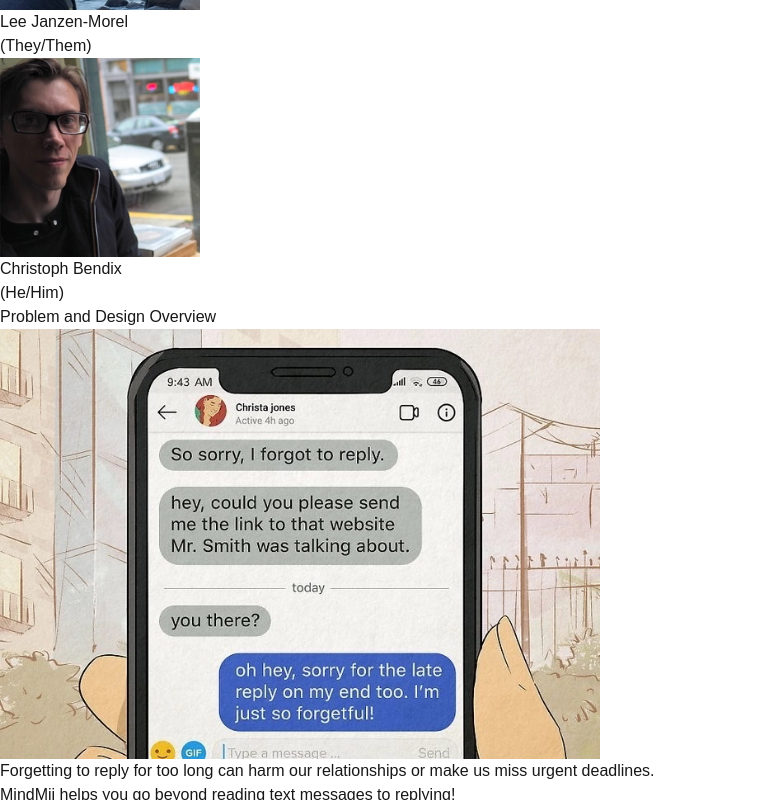
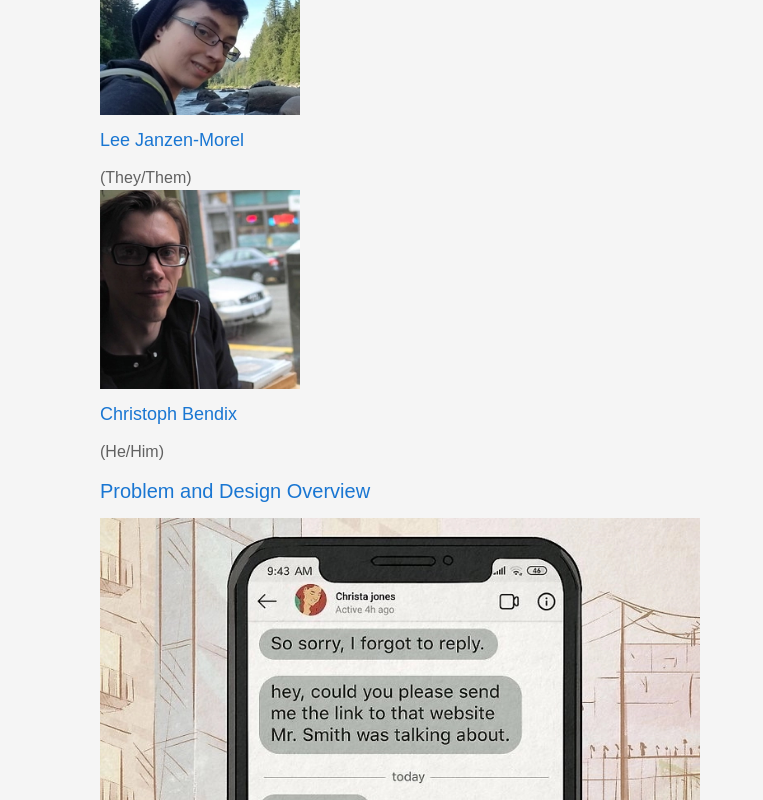
Before and after one commit to andrewpking/kingdrewsea-portfolio, a Next.js app: page /mindmii in a window 1280 px wide. Shown: the part 460-1260 px from the top of the page, without its empty margins (0-763 px from the left). Built offline with nearby package versions, Linux system fonts and the light colour scheme.

Commit message:
Added SCSS to the document for styling mdx pages.

```diff
--- a/package.json
+++ b/package.json
@@ -15,7 +15,8 @@
     "@types/mdx": "^2.0.13",
     "next": "15.1.0",
     "react": "^19.0.0",
-    "react-dom": "^19.0.0"
+    "react-dom": "^19.0.0",
+    "sass": "^1.83.0"
   },
   "devDependencies": {
     "@eslint/eslintrc": "^3",
--- a/src/app/components/ProjectImagesBlock.tsx
+++ b/src/app/components/ProjectImagesBlock.tsx
@@ -17,20 +17,22 @@ interface ProjectImagesBlockProps {
 
 const ProjectImagesBlock: React.FC<ProjectImagesBlockProps> = ({ images, direction = 'row', width, maxHeight, caption, children }) => {
   return (
-    <div className="w-full max-w-7xl mx-auto flex flex-row gap-8">
+    <div className="w-full max-w-7xl mx-auto flex flex-row ">
       <section className="flex-1">
         <div className={`grid gap-6 ${
           direction === 'row'
             ? `grid-cols-1 ${
                 images.length > 1 ? 'md:grid-cols-2' : ''
               } ${
-                images.length > 2 ? 'lg:grid-cols-3' : ''
+                images.length > 3 ? 'lg:grid-cols-3' : ''
+              } ${
+                images.length > 4 ? 'lg:grid-cols-5' : ''
               }`
             : 'grid-cols-1'
         }`}>
           {images.map((image, index) => (
             <div key={index}
-                 className={`flex flex-col space-y-2 ${
+                 className={`flex flex-col ${
                    direction === 'column' ? 'mb-6' : ''
                  }`}>
               <div className="w-full" style={{ maxWidth: `${width * 100}px` }}>
@@ -53,7 +55,7 @@ const ProjectImagesBlock: React.FC<ProjectImagesBlockProps> = ({ images, directi
         )}
       </section>
       {children && (
-        <div className="flex-1">
+        <div className="flex-1 p-4">
           {children}
         </div>
       )}
--- a/src/app/kbcs/page.mdx
+++ b/src/app/kbcs/page.mdx
@@ -1,3 +1,6 @@
+import '../styles.scss'
+
+<main className="project-page">
 # KBCS Theme
 
 By [Sama Khalid][1], [Drew King][2], [Colin Xiao][3], and [Sophia Lin][4]
@@ -130,3 +133,5 @@ Ultimately, we aspire to make a tangible impact in the real world by contributin
 [16]: https://drive.google.com/file/d/17SiwtH7Ux7M1nmmgETcM9AZ3GzsUQnIy/view?usp=drive_link
 
 [image-1]: /public/images/KBCS_Menu-Bar_Flow.png "Figure 1"
+
+</main>
--- a/src/app/mindmii/page.mdx
+++ b/src/app/mindmii/page.mdx
@@ -1,5 +1,6 @@
 import ProjectImagesBlock from "../components/ProjectImagesBlock";
 import ProjectTeamGallery from "../components/ProjectTeamGallery";
+import '../styles.scss';
 
 export const images = {
   imageTeamPerson1: "/images/mindmii/Drew.png",
@@ -33,6 +34,7 @@ export const images = {
   watchFour: "/images/mindmii/watch_4.png",
 };
 
+<main className="project-page">
 
 # MindMii
 
@@ -370,3 +372,5 @@ Using the keyboard, the person drafts a response to the message. Upon completion
 Examining our other task to respond to a message in an appropriate amount of time, our scenario has MindMii notifying the person of an urgent message from earlier that needs a reply soon. The person decides to snooze the message since they are busy, but the app AI recognizes this message is time-sensitive and limits the snooze to five minutes. Following this, it re-prompts the person about this message and they realize the urgency of the message.
 
 The person opens the message and enters into reply mode. AI is there to support with suggestions, but the user composes a message of their own using the keyboard and presses send. The response is routed to the platform the message is native to. The notification is cleared from the lock screen. Messages are no longer forgotten with MindMii!
+
+</main>
--- /dev/null
+++ b/src/app/styles.scss
@@ -0,0 +1,105 @@
+/** Define global color pallete for light and dark mode **/
+$color-pallete: (
+    light: (
+        primary: #9C27B0,    // Vivid magenta
+        secondary: #1976D2,   // Strong blue
+        accent: #E040FB,      // Bright magenta
+        success: #2E7D32,     // Dark green
+        danger: #D32F2F,      // Bright red
+        warning: #F57C00,     // Dark orange
+        info: #0288D1,        // Info blue
+        grey-100: #F5F5F5,    // Lightest grey
+        grey-200: #E0E0E0,    // Light grey
+        grey-700: #616161,    // Medium grey
+        grey-900: #212121     // Darkest grey
+    ),
+    dark: (
+        primary: #CE93D8,     // Light magenta
+        secondary: #64B5F6,   // Light blue
+        accent: #F48FB1,      // Light pink
+        success: #81C784,     // Light green
+        danger: #E57373,      // Light red
+        warning: #FFB74D,     // Light orange
+        info: #4FC3F7,        // Light info blue
+        grey-100: #212121,    // Darkest grey
+        grey-200: #424242,    // Dark grey
+        grey-700: #BDBDBD,    // Light grey
+        grey-900: #F5F5F5     // Lightest grey
+    )
+);
+
+// Function to get theme colors
+@function get-color($theme, $color) {
+    @return map-get(map-get($color-pallete, $theme), $color);
+}
+
+// Usage in your styles
+body {
+    background-color: get-color('light', 'grey-100');
+    color: get-color('light', 'grey-900');
+}
+
+main.project-page {
+    margin: 0 auto;
+    max-width: 70rem;
+    padding: 1.25rem;
+    background-color: get-color('light', 'grey-100');
+}
+
+h1 {
+    font-size: 1.5em;
+    margin-bottom: 1rem;
+    color: get-color('light', 'primary');
+}
+
+h2, h3, h4, h5, h6 {
+    font-size: 1.25em;
+    margin: 0.75rem 0;
+    color: get-color('light', 'secondary');
+}
+
+h3 {
+    font-size: 1.125em;
+}
+
+h4 {
+    font-size: 1em;
+}
+
+p {
+    font-size: 1em;
+    color: get-color('light', 'grey-700');
+}
+
+main.project-page ul {
+    list-style-type: disc;
+    padding: 0;
+    margin: 0.5rem 0;
+}
+
+main.project-page ul, li {
+    margin-left: 0.75rem;
+}
+
+@media (prefers-color-scheme: dark) {
+    body {
+        background-color: get-color('dark', 'grey-100');
+        color: get-color('dark', 'grey-900');
+    }
+
+    main.project-page {
+        background-color: get-color('dark', 'grey-100');
+    }
+
+    h1 {
+        color: get-color('dark', 'primary');
+    }
+
+    h2, h3, h4, h5, h6 {
+        color: get-color('dark', 'secondary');
+    }
+
+    p {
+        color: get-color('dark', 'grey-700');
+    }
+}
```
Also changed, not shown: 1 other file (tests, documents, lock files or other folders).
